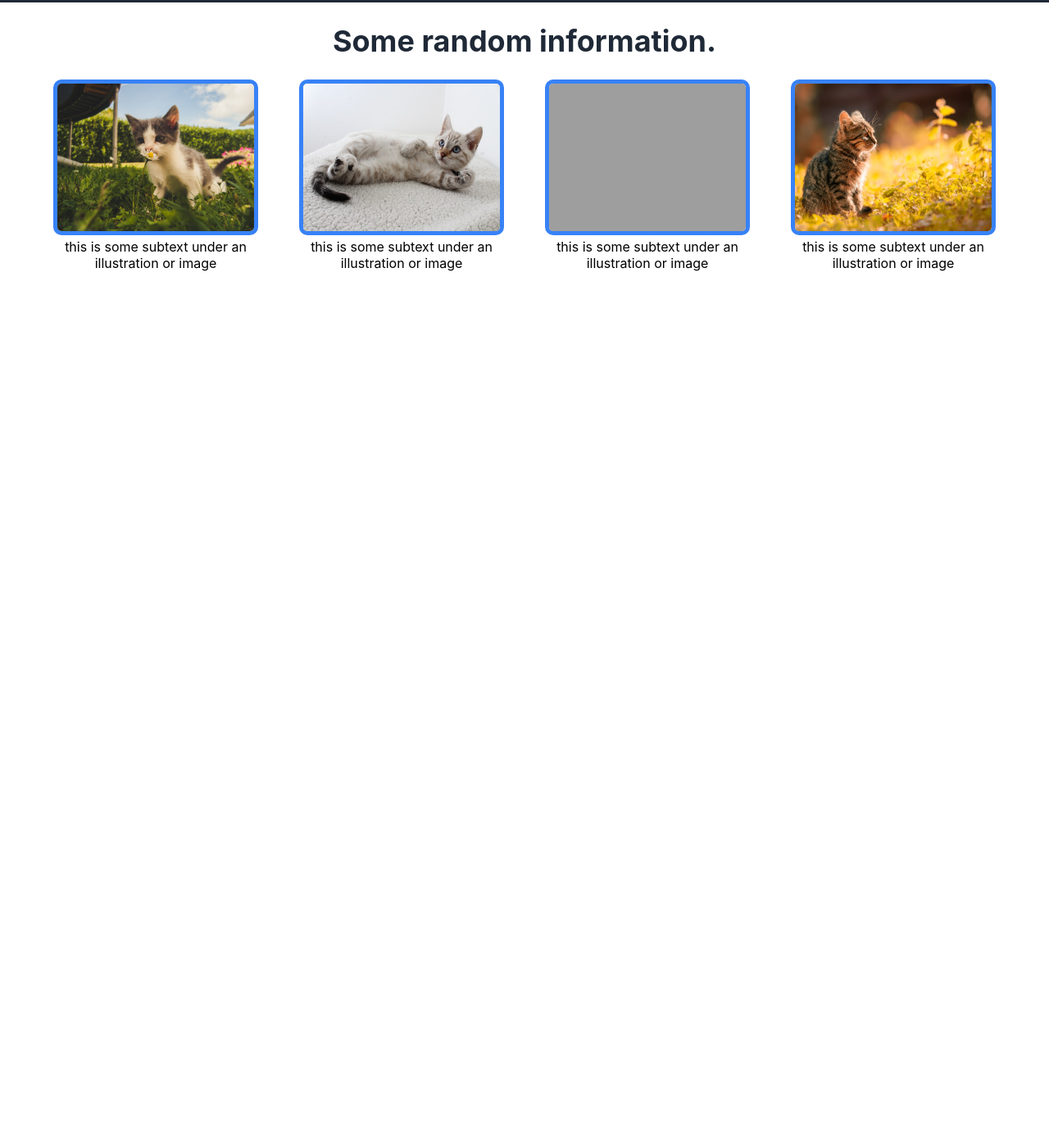
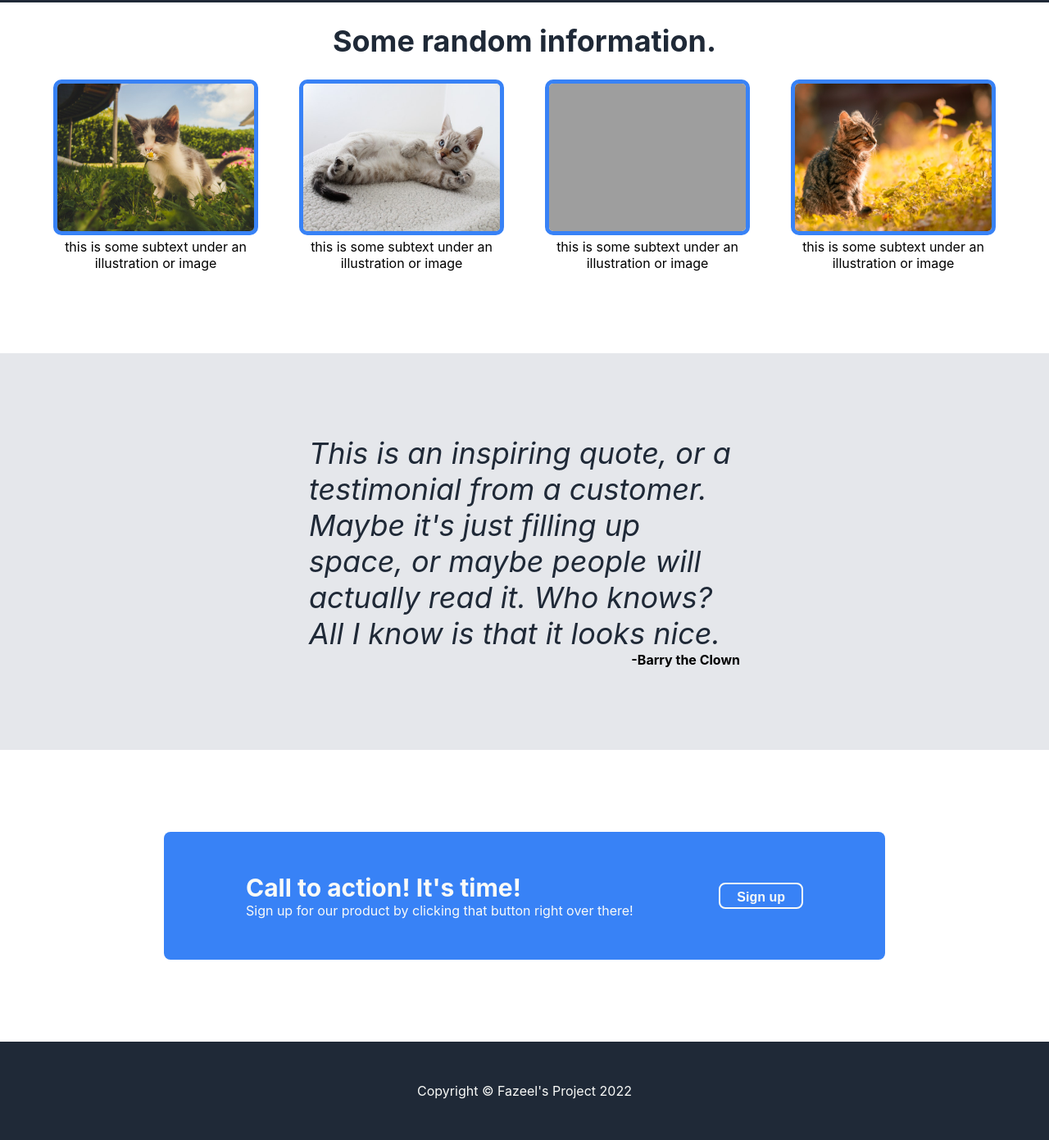
Before and after one commit to Faz77/landing-page, a plain HTML site: page index.html in a window 1280 px wide. Shown: the part 536-1927 px from the top of the page at 82% size. Before the commit the page ends 967 px from the top, so only its background shows below. Drawn offline with Linux system fonts and the light colour scheme; grey boxes are pictures that could not be loaded.

Commit message:
finished website

```diff
--- a/index.html
+++ b/index.html
@@ -49,5 +49,22 @@
             </div>
         </div>
     </div>
+    <div class="quote-section-div">
+        <div class="quote-text"><em>This is an inspiring quote, or a testimonial from a customer. Maybe it's just filling up space, or maybe people will actually read it. Who knows? All I know is that it looks nice.</em></div>
+        <div class="quote-author"><strong>-Barry the Clown</strong></div>
+    </div>
+    <div class="cta-div">
+        <div class="cta-banner">
+            <div class="cta-content">
+                <div class="cta-header"><strong>Call to action! It's time!</strong></div>
+                <div class="cta-text">Sign up for our product by clicking that button right over there!</div>
+            </div>
+            <button class="cta-sign-up">Sign up</button>
+        </div>
+    </div>
+    <div class="footer-div">
+        <!-- &copy; inserts copyright symbol -->
+        <div class="footer-text">Copyright &copy; Fazeel's Project 2022</div>
+    </div>
 </body>
 </html>
--- a/style.css
+++ b/style.css
@@ -6,14 +6,31 @@ body{
     min-height: 100vh;
 }
 
-.header-and-intro-div{
+.header-and-intro-div, .footer-div{
     background-color: #1f2937;
     color: #f9faf8;
-
 }
 
-.header-and-intro-div, .information-div {
+.header-and-intro-div, .information-div{
     padding: 0px 200px 100px 200px;
+}
+
+.quote-section-div{
+    background-color: #e5e7eb;
+    padding: 100px 377px;
+}
+
+.cta-div{
+    padding: 100px 200px;
+}
+.cta-banner{
+    background-color: #3882f6;
+    color: #f9faf8;
+    display: flex;
+    justify-content: space-between;
+    align-items: center;
+    padding: 50px 100px;
+    border-radius: 8px;
 }
 
 .header-div{
@@ -22,6 +39,12 @@ body{
     width: 100%;
     padding-bottom: 100px;
     padding-top: 10px;
+}
+
+.footer-text{
+    text-align: center;
+    padding-bottom: 50px;
+    padding-top: 50px;
 }
 
 .header-logo{
@@ -115,3 +138,21 @@ button{
 .image-sub-text{
     text-align: center;
 }
+
+.quote-text{
+    font-size: 36px;
+    color: #1f2937;
+}
+
+.quote-author{
+    text-align: right;
+}
+
+.cta-header{
+    font-size: 30px;
+}
+
+.cta-sign-up{
+    border: 2px solid #f9faf8;
+    max-height: 32px;
+}
```
